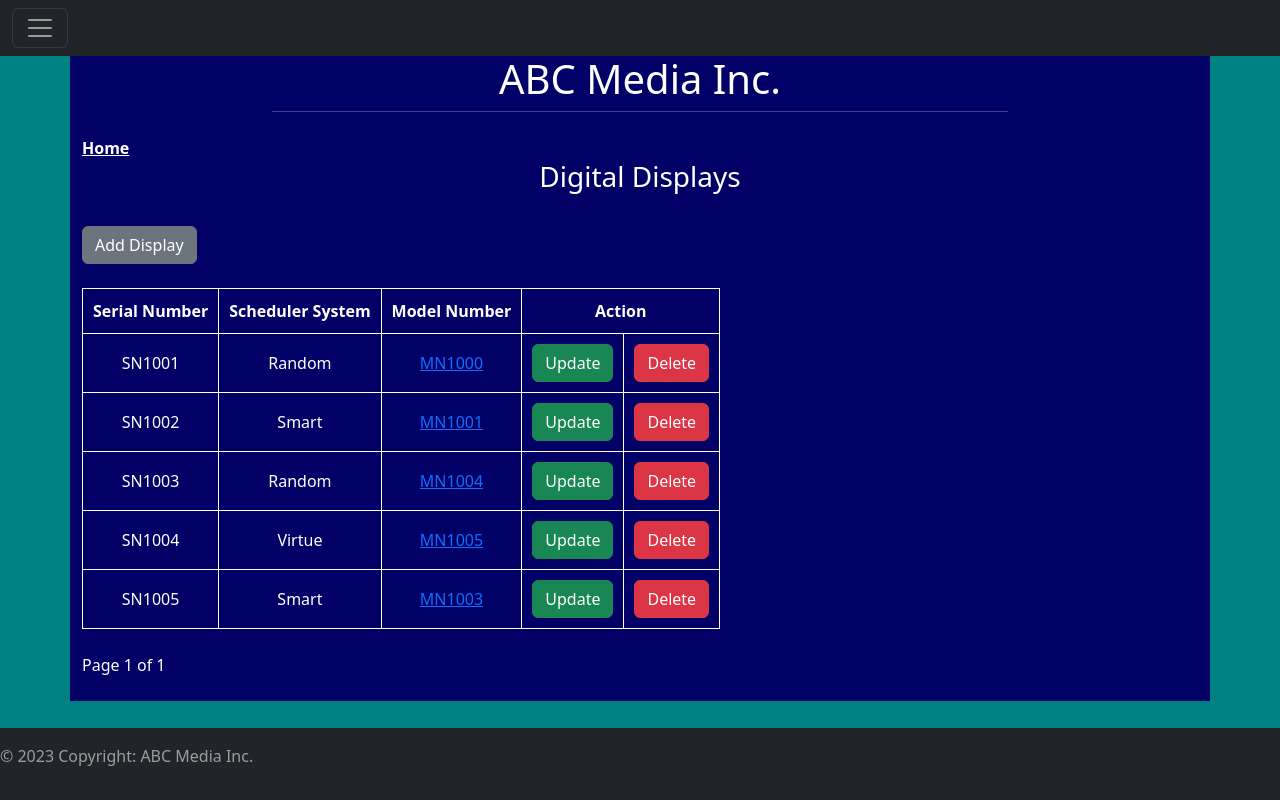
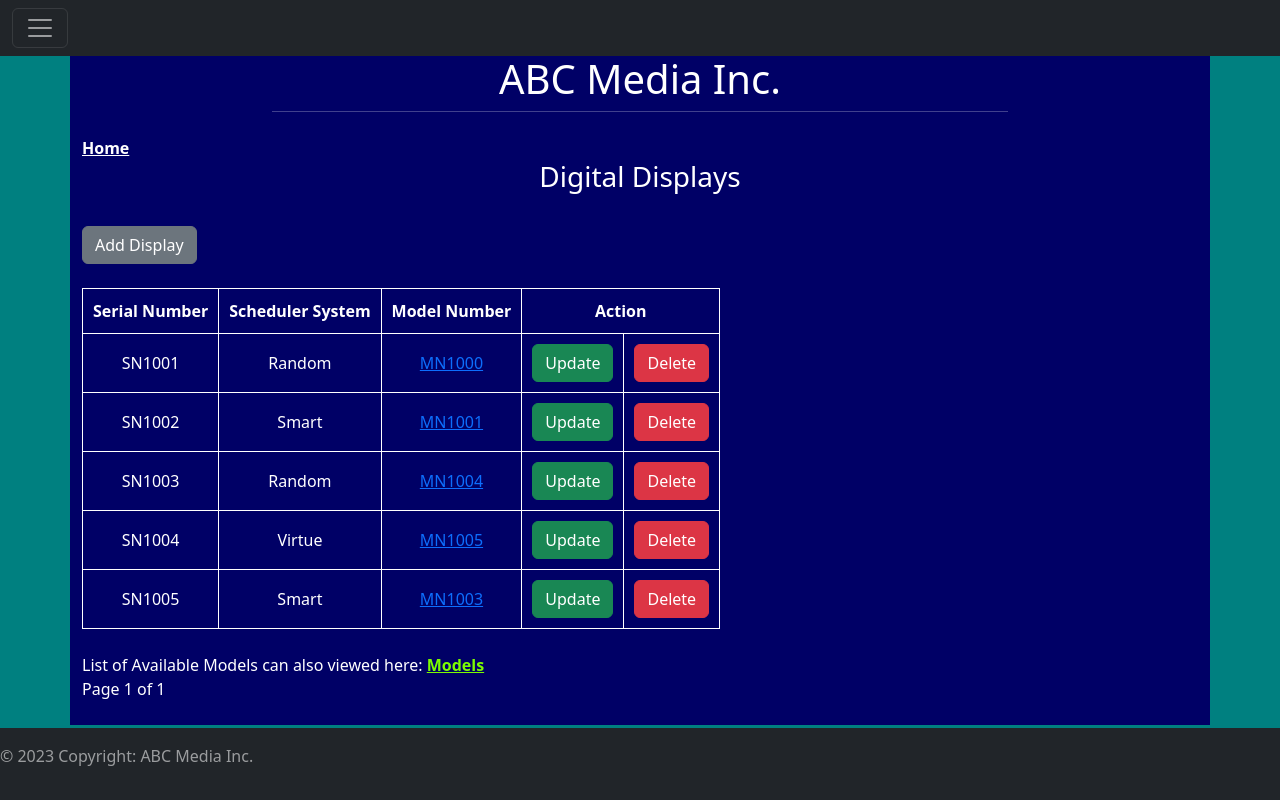
Before and after one commit to rip97/CS_359_Project, a Django app: page /view_all_displays/ in a window 1280 px wide. Run offline with Django 4.2, Linux system fonts and the light colour scheme; data comes from the database, SQL or seed files in the repository.

Commit message:
Updated Main to include View All Models, and updated delete_display to delete the associated model if no other displays shared the same model.

```diff
--- a/Part 4/ABC/ABC_Media/templates/ABC_Media/viewdisplays.html
+++ b/Part 4/ABC/ABC_Media/templates/ABC_Media/viewdisplays.html
@@ -68,6 +68,10 @@
 
 <br />
 
+List of Available Models can also viewed here:
+<a href="{% url 'ABC_Media:viewModels' %}" style="color:lawngreen; font-weight: bold">Models</a>
+ <br />
+
 <!--Page Number Logic-->
 {% if displays.has_previous %}
 <a href="?page=1"> &laquo; First</a>
@@ -104,6 +108,4 @@ Page {{ displays.number }} of {{ displays.paginator.num_pages}}
 
     </ul>
 </nav>-->
-
-
 {% endblock %}
--- a/Part 4/ABC/ABC_Media/templates/ABC_Media/viewmodels.html
+++ b/Part 4/ABC/ABC_Media/templates/ABC_Media/viewmodels.html
@@ -5,9 +5,9 @@
 <a href="{% url 'ABC_Media:main' %}" style="color:white; font-weight: bold">Home</a>
 <br />
 <br />
-<a href="{% url 'ABC_Media:add_display' %}" style="color:white"> < Back </a>
+<!--<a href="{% url 'ABC_Media:add_display' %}" style="color:white"> < Back </a>
 <br />
-<br />
+<br />-->
 
 
 <center>
--- a/Part 4/ABC/ABC_Media/views.py
+++ b/Part 4/ABC/ABC_Media/views.py
@@ -121,14 +121,19 @@ def update_display(request, display_id):
     return render(request, 'ABC_Media/updatedisplay.html', context)
 
 def delete_display(request, display_id):
-    digital_display = Digitaldisplay.objects.get(pk=display_id)
-    modelNo = digital_display.modelno
-    models = Model.objects.get(pk=modelNo)
-    #digital_display.delete()
+    digital_display = Digitaldisplay.objects.get(pk=display_id) #Get Display with display_id
+    modelNo = digital_display.modelno #Pull ModelNo from the Display Object
+    models = Model.objects.get(pk=modelNo) #Pull associated model using Display Model No
+    digital_display.delete() #Delete Display
+
     #Add Logic to Check for other Displays Sharing the Same Model No. If none, delete from Model Table
-    #print(models)
-    #return
-    return redirect('/view_all_displays')
+    modelCount = Digitaldisplay.objects.filter(modelno=modelNo).count()
+    if (modelCount > 1):
+        return redirect('/view_all_displays')
+    else:
+        models.delete()
+        return redirect('/view_all_displays')
+
 
 def view_all_models(request):
     models = Model.objects.all()
```
Also changed, not shown: Part 4/ABC/ABC_Media/templates/ABC_Media/main.html (+4 -4 lines), Part 4/ABC/ABC_Media/urls.py (line endings or trailing spaces).
